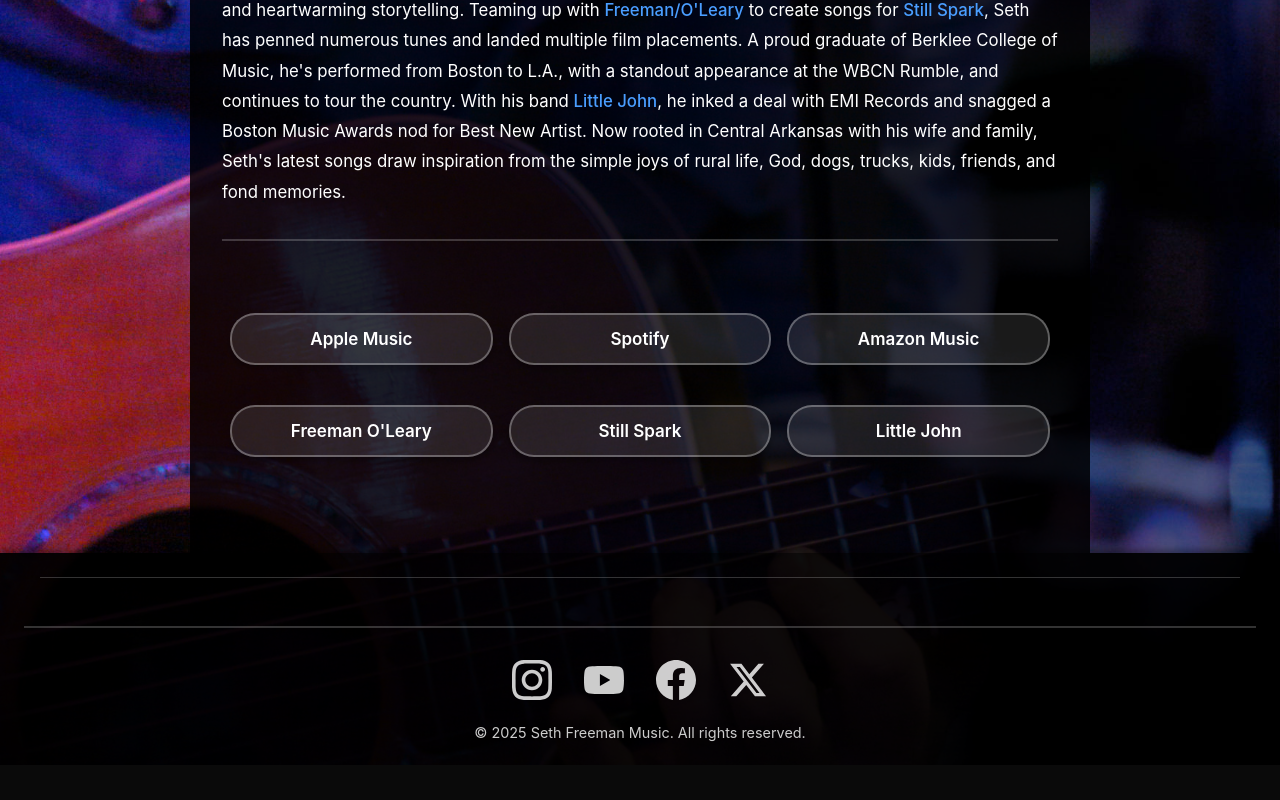
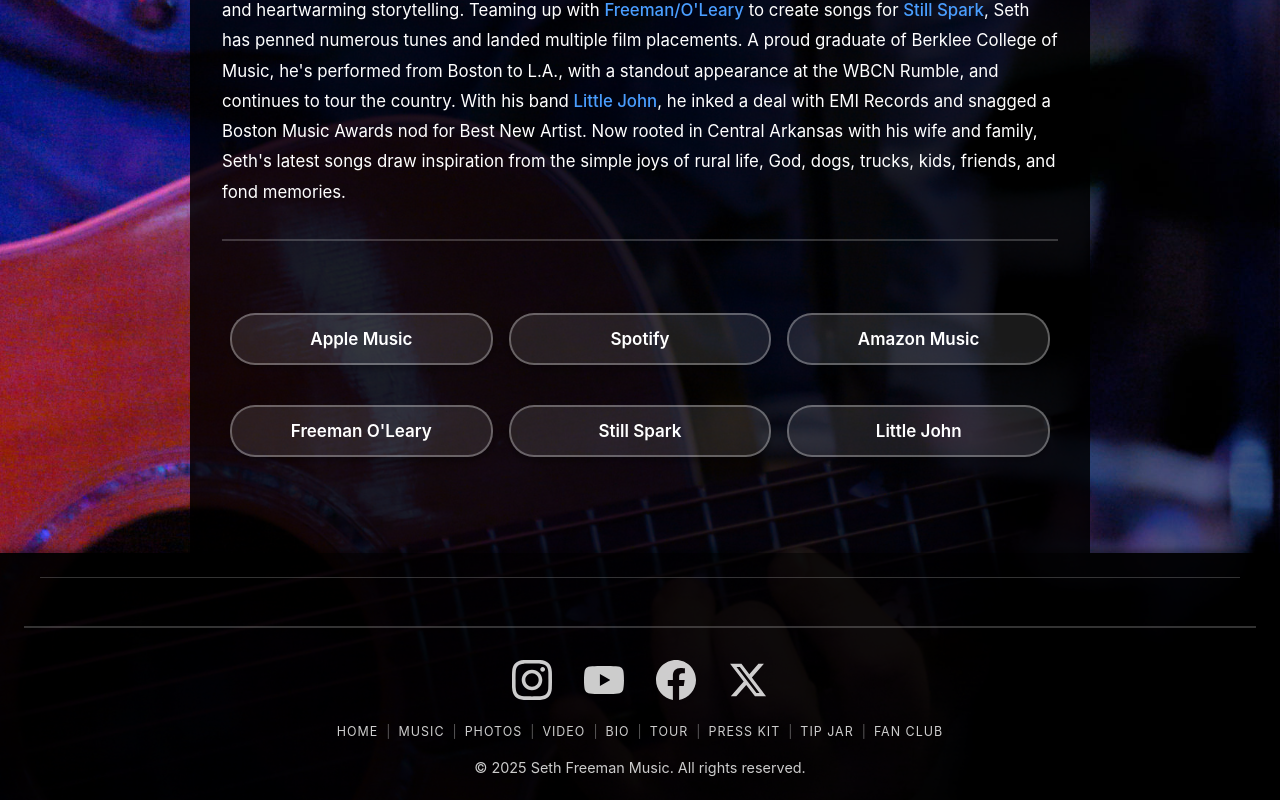
Before and after one commit to sethfreeman/sethfreemanmusic, a Next.js app in the folder frontend/: page / in a window 1280 px wide. Shown: the part 964-1764 px from the top of the page. Before the commit the page ends 1729 px from the top, so only its background shows below. Built offline with nearby package versions, Linux system fonts and the light colour scheme; no server answers.

Commit message:
Add smaller footer text nav with | separators between social icons and copyright

```diff
--- /dev/null
+++ b/frontend/app/components/FooterNav.js
@@ -0,0 +1,26 @@
+import Link from 'next/link'
+
+const links = [
+  { href: '/', label: 'Home' },
+  { href: '/music', label: 'Music' },
+  { href: '/photos', label: 'Photos' },
+  { href: '/video', label: 'Video' },
+  { href: '/bio', label: 'Bio' },
+  { href: '/shows', label: 'Tour' },
+  { href: '/epk', label: 'Press Kit' },
+  { href: '/tips', label: 'Tip Jar' },
+  { href: '/members', label: 'Fan Club' },
+]
+
+export default function FooterNav() {
+  return (
+    <nav className="footer-nav" aria-label="Footer navigation">
+      {links.map((l, i) => (
+        <span key={l.href}>
+          {i > 0 && <span className="footer-nav-sep" aria-hidden="true">|</span>}
+          <Link href={l.href}>{l.label}</Link>
+        </span>
+      ))}
+    </nav>
+  )
+}
--- a/frontend/app/globals.css
+++ b/frontend/app/globals.css
@@ -262,6 +262,42 @@
   color: #4a9eff;
 }
 
+/* Footer text nav — smaller duplicate of the top nav, inline with | separators.
+   Stays inline on all screen sizes (does not collapse to a hamburger). */
+.footer-nav {
+  display: flex;
+  flex-wrap: wrap;
+  justify-content: center;
+  align-items: center;
+  gap: 0.25rem 0.5rem;
+  margin-bottom: 1.25rem;
+}
+
+.footer-nav span {
+  display: inline-flex;
+  align-items: center;
+  gap: 0.5rem;
+}
+
+.footer-nav a {
+  color: #ccc;
+  text-decoration: none;
+  font-size: 0.78rem;
+  text-transform: uppercase;
+  letter-spacing: 1px;
+  transition: color 0.3s ease;
+  padding: 0;
+}
+
+.footer-nav a:hover {
+  color: #4a9eff;
+}
+
+.footer-nav-sep {
+  color: rgba(255, 255, 255, 0.35);
+  font-size: 0.78rem;
+}
+
 @media (max-width: 768px) {
   main > *:not(.home-wrapper) {
     padding: 2rem 1rem;
--- a/frontend/app/layout.js
+++ b/frontend/app/layout.js
@@ -1,6 +1,7 @@
 import { SpeedInsights } from '@vercel/speed-insights/next'
 import Navbar from './components/Navbar'
 import SocialLinks from './components/SocialLinks'
+import FooterNav from './components/FooterNav'
 import './globals.css'
 
 export const metadata = {
@@ -22,6 +23,7 @@
           <footer>
             <hr className="footer-divider" />
             <SocialLinks />
+            <FooterNav />
             <p>&copy; 2025 Seth Freeman Music. All rights reserved.</p>
           </footer>
         </div>
```
